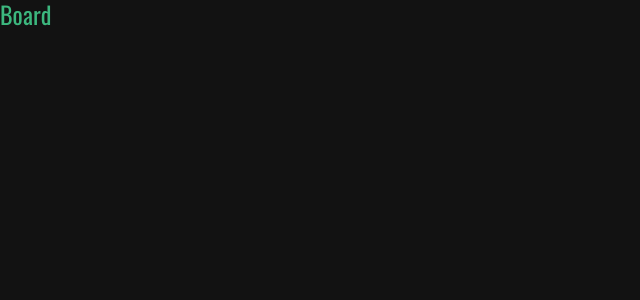
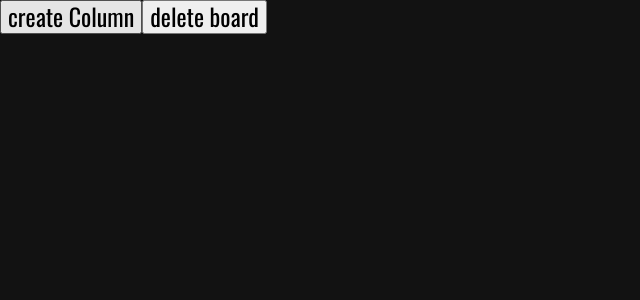
Before and after one commit to dino19981/RSS-project-management-app, a React (Create React App) app: page /boards/9a111e19-24ec-43e1-b8c4-1 in a window 1280 px wide. Shown: the top 300 px of the page, without its empty margins (0-640 px from the left). Built offline with nearby package versions, Linux system fonts and the light colour scheme.

Commit message:
feat: create BOard component

```diff
--- a/src/components/Boards/Board/Board.tsx
+++ b/src/components/Boards/Board/Board.tsx
@@ -1,7 +1,30 @@
-import React from 'react';
+import React, { useEffect } from 'react';
+import { TColumn } from '../../../models/column';
+import Column from '../../Column/Column';
 
 function Board() {
-  return <div className="board">Board</div>;
+  useEffect(() => {
+    //TODO Загрузка  доски /board:id
+  }, []);
+
+  const columns: TColumn[] | undefined = [];
+
+  return (
+    <div className="board">
+      <div className="board_menu">
+        <button type="button">create Column</button>
+        <button type="button">delete board</button>
+      </div>
+
+      <div className="columns_wrapper">
+        {columns
+          ? columns.map((col) => {
+              return <Column key={col.id} column={col} />;
+            })
+          : null}
+      </div>
+    </div>
+  );
 }
 
 export default Board;
--- a/src/styles/sass/layout/_boards.scss
+++ b/src/styles/sass/layout/_boards.scss
@@ -8,7 +8,8 @@
   padding: 0.5rem;
 }
 
-.board_preview {
+.board {
+  &_preview {
     border: 1px solid #000;
     border-radius: 5px;
     height: 100%;
@@ -16,3 +17,4 @@
     flex-direction: column;
     justify-content: space-between;
   }
+}
```
Lines whose indentation alone changed are shown as unchanged.
